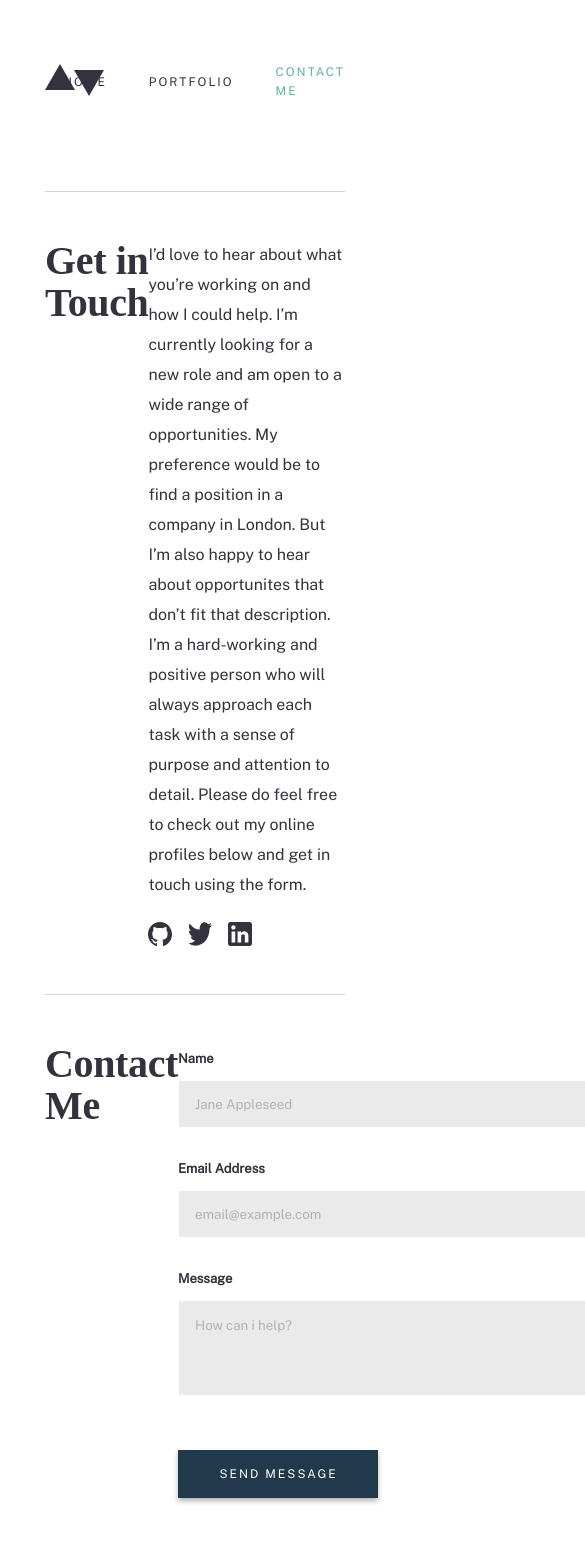
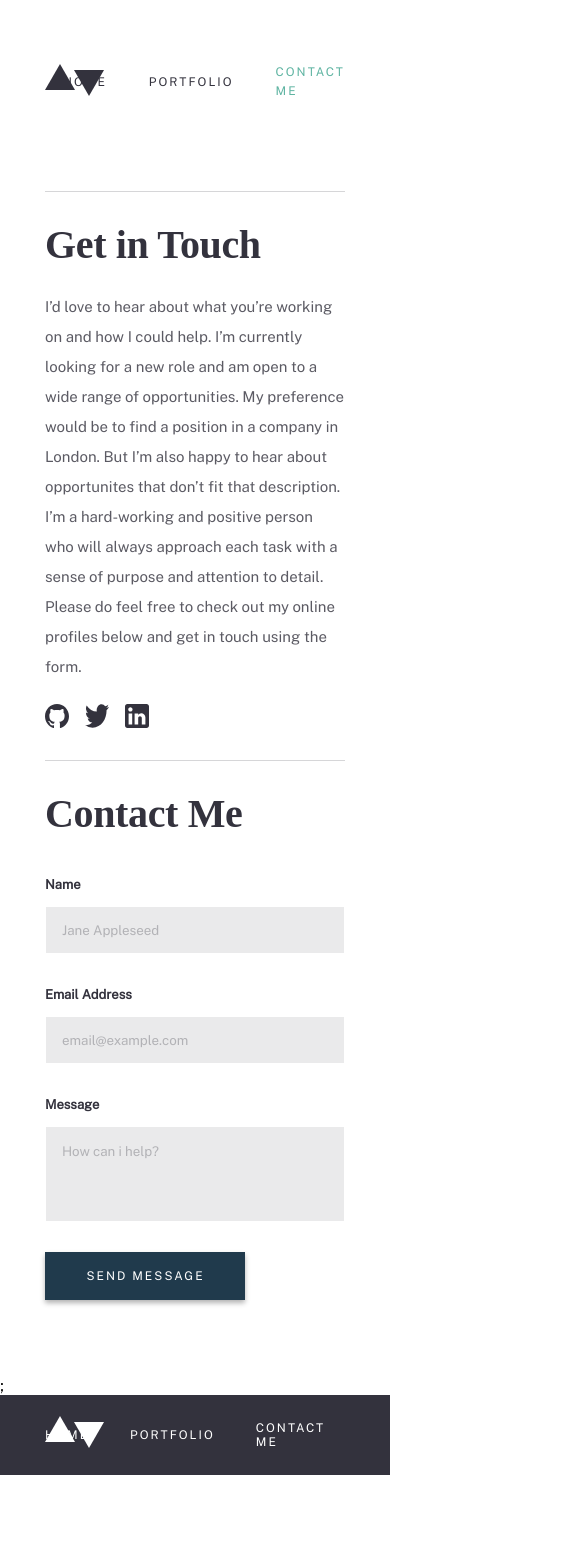
Before and after one commit to andriy-koz/minimalist-portfolio-website, a Next.js app: page /contact in a window 390 px wide. Shown: the top 1568 px of the page, 585 px wide, since content can reach past the window. After the commit the page ends 1475 px from the top, so only its background shows below. Built offline with nearby package versions, Linux system fonts and the light colour scheme; grey boxes are pictures that could not be loaded; a web font is replaced by a local one.

Commit message:
style: Contact Me tablet design

```diff
--- a/styles/globals.scss
+++ b/styles/globals.scss
@@ -40,6 +40,7 @@ h3 {
 
 p {
   line-height: 30px;
+  opacity: 80%;
 }
 
 button {
--- a/styles/pages/contact.module.scss
+++ b/styles/pages/contact.module.scss
@@ -22,6 +22,22 @@
         cursor: pointer;
       }
     }
+  }
+  @media (max-width: 768px) {
+    padding-top: 32px;
+    padding-bottom: 28px;
+    h2 {
+      margin-bottom: 26px;
+    }
+    section p {
+      font-size: 15px;
+    }
+  }
+}
+
+.get-in-touch, .contact-me {
+  @media (max-width: 768px) {
+    flex-direction: column;
   }
 }
 
@@ -74,6 +90,9 @@
       margin-top: 24px;
       align-self: flex-start;
       width: 200px;
+      @media (max-width: 768px) {
+        margin-top: 0px;
+      }
     }
     p {
       opacity: 0;
@@ -90,4 +109,17 @@
       font-style: italic;
     }
   }
+  @media (max-width: 768px) {
+    margin-top: 32px;
+    margin-bottom: 76px;
+    h2 {
+      margin-bottom: 34px;
+    }
+    form {
+      max-width: 100%;
+      input {
+        width: 100%;
+      }
+    }
+  }
 }
```
